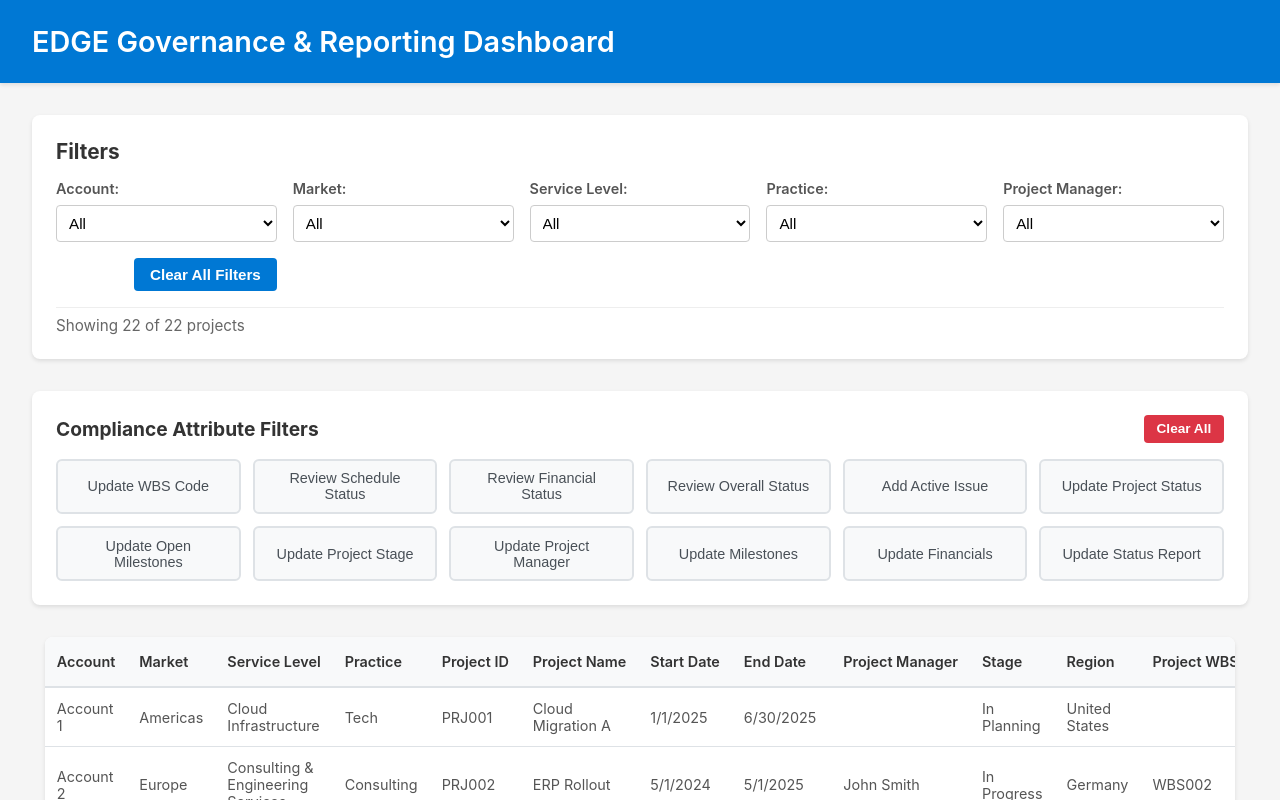
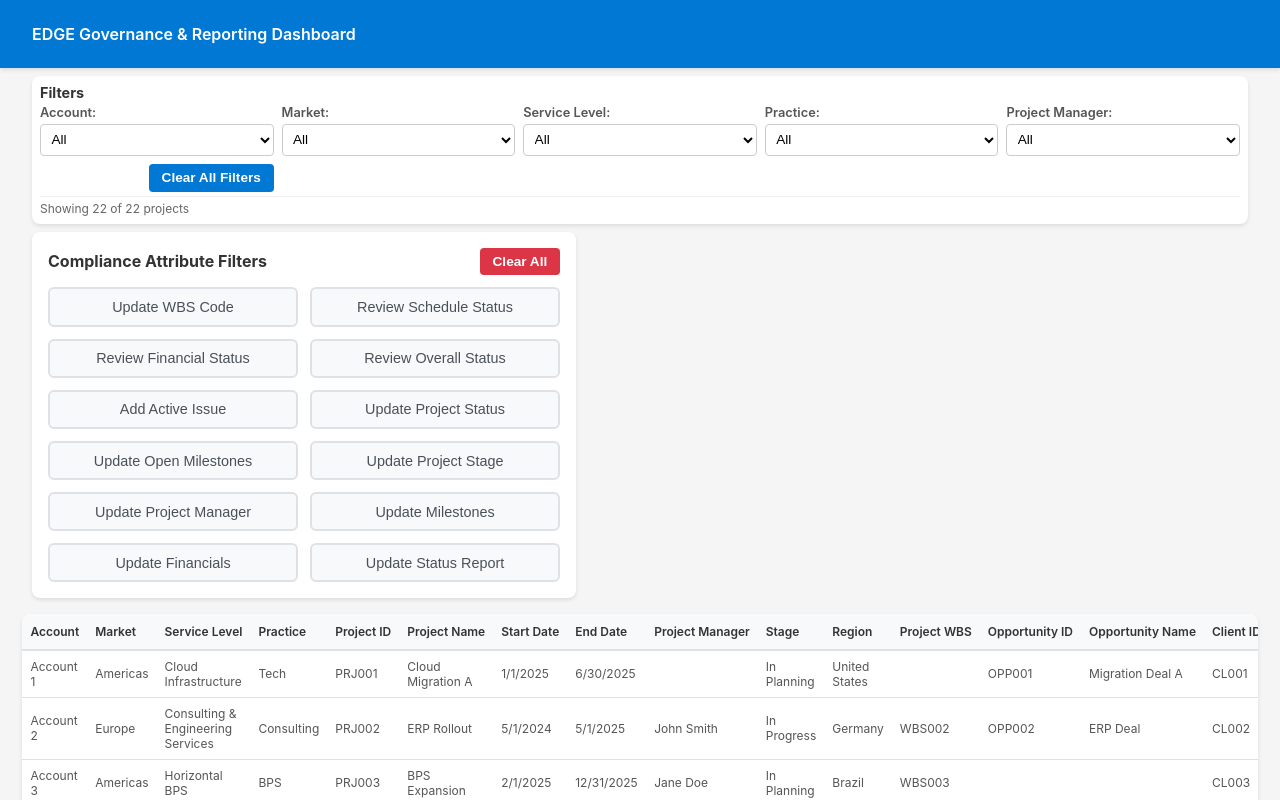
Before and after one commit to DWandless/EDGE-Transformation-Governance-Reporting-Dashboard-Mock-Solution, a React (Create React App) app in the folder governance-dashboard-mock/: page / in a window 1280 px wide. Shown: the top 800 px of the page. Built offline with nearby package versions, Linux system fonts and the light colour scheme.

Commit message:
Reduce spacing and font sizes throughout dashboard UI to create more compact layout

```diff
--- a/governance-dashboard-mock/src/App.css
+++ b/governance-dashboard-mock/src/App.css
@@ -14,32 +14,32 @@
 
 .App-header h1 {
   margin: 0;
-  font-size: 1.8rem;
+  font-size: 1rem;
   font-weight: 600;
 }
 
 /* Filter controls container - white card with shadow */
 .filters-container {
   background-color: white;
-  margin: 2rem;
-  padding: 1.5rem;
+  margin: 0.5rem 2rem;
+  padding: 0.5rem;
   border-radius: 8px;
   box-shadow: 0 2px 4px rgba(0,0,0,0.1);
 }
 
 .filters-container h2 {
   margin-top: 0;
-  margin-bottom: 1rem;
+  margin-bottom: 0.25rem;
   color: #333;
-  font-size: 1.3rem;
+  font-size: 0.9rem;
 }
 
 /* Grid layout for filter dropdowns - responsive, auto-fits columns */
 .filters-grid {
   display: grid;
   grid-template-columns: repeat(auto-fit, minmax(200px, 1fr)); /* Auto-fit columns with min 200px width */
-  gap: 1rem;
-  margin-bottom: 1rem;
+  gap: 0.5rem;
+  margin-bottom: 0.25rem;
 }
 
 /* Individual filter item - stacks label above dropdown */
@@ -50,17 +50,17 @@
 
 .filter-item label {
   font-weight: 600;
-  margin-bottom: 0.5rem;
+  margin-bottom: 0.25rem;
   color: #555;
-  font-size: 0.9rem;
+  font-size: 0.8rem;
 }
 
 /* Dropdown select styling */
 .filter-item select {
-  padding: 0.5rem;
+  padding: 0.4rem;
   border: 1px solid #ccc;
   border-radius: 4px;
-  font-size: 0.95rem;
+  font-size: 0.85rem;
   background-color: white;
   cursor: pointer;
 }
@@ -74,13 +74,13 @@
 
 /* Clear filters button styling */
 .clear-button {
-  padding: 0.5rem 1rem;
+  padding: 0.4rem 0.8rem;
   background-color: #0078d4;
   color: white;
   border: none;
   border-radius: 4px;
   cursor: pointer;
-  font-size: 0.95rem;
+  font-size: 0.85rem;
   font-weight: 600;
   align-self: flex-end; /* Aligns button to bottom of grid cell */
   margin-top: auto;
@@ -94,18 +94,19 @@
 /* Results count text - shows "X of Y projects" */
 .results-count {
   color: #666;
-  font-size: 0.95rem;
+  font-size: 0.75rem;
   margin: 0;
-  padding-top: 0.5rem;
+  padding-top: 0.25rem;
   border-top: 1px solid #eee;
 }
 
 /* Compliance Attribute Filters Section */
 .compliance-filters-container {
   background-color: white;
-  margin: 0 2rem 2rem 2rem;
-  padding: 1.5rem;
+  margin: 0 2rem 1rem 2rem;
+  padding: 1rem;
   border-radius: 8px;
+  max-width: 40%;
   box-shadow: 0 2px 4px rgba(0,0,0,0.1);
 }
 
@@ -114,13 +115,13 @@
   display: flex;
   justify-content: space-between;
   align-items: center;
-  margin-bottom: 1rem;
+  margin-bottom: 0.75rem;
 }
 
 .compliance-filters-header h3 {
   margin: 0;
   color: #333;
-  font-size: 1.2rem;
+  font-size: 1rem;
 }
 
 /* Clear all compliance filters button */
@@ -235,7 +236,7 @@
   box-shadow: 0 2px 4px rgba(0,0,0,0.1);
   overflow-x: auto; /* Horizontal scroll for wide table (34 columns) */
   max-height: 350px; /* Limits height to show ~4 rows */
-  max-width: 93%; /* Limits width to 93% of parent */
+  max-width: 96.5%; /* Limits width to 93% of parent */
   overflow-y: auto; /* Vertical scroll for additional rows */
 }
 
@@ -243,7 +244,7 @@
 .data-table {
   width: 100%;
   border-collapse: collapse;
-  font-size: 0.9rem;
+  font-size: 0.75rem;
 }
 
 /* Table header - sticky positioning keeps it visible when scrolling vertically */
@@ -256,17 +257,18 @@
 
 /* Table header cells - bold text with no wrapping */
 .data-table th {
-  padding: 1rem 0.75rem;
+  padding: 0.6rem 0.5rem;
   text-align: left;
   font-weight: 600;
   color: #333;
   border-bottom: 2px solid #dee2e6;
   white-space: nowrap; /* Prevents column headers from wrapping */
+  font-size: 0.75rem;
 }
 
 /* Table data cells */
 .data-table td {
-  padding: 0.75rem;
+  padding: 0.5rem;
   border-bottom: 1px solid #dee2e6;
   color: #555;
 }
```
